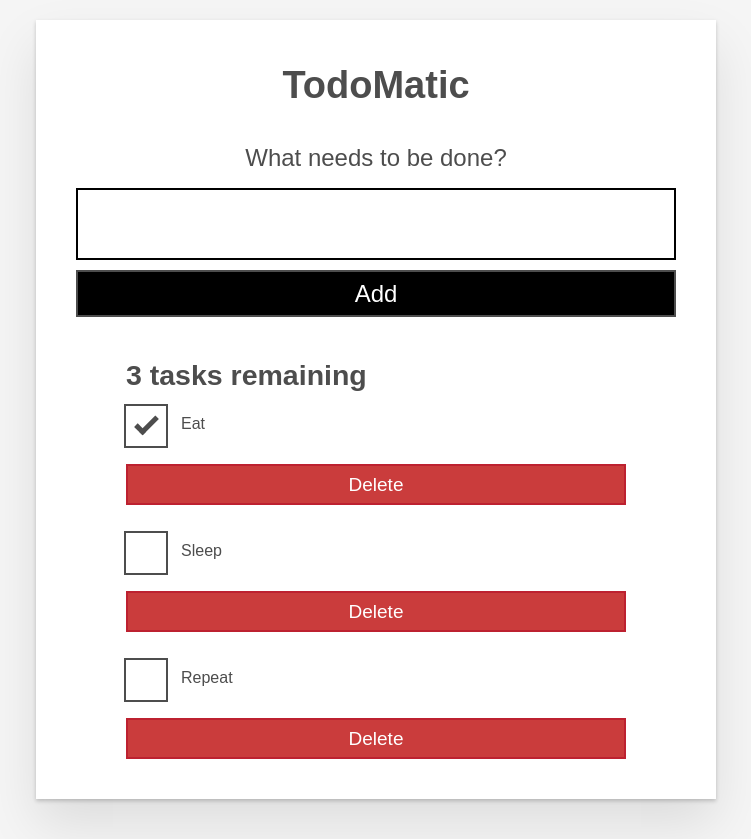
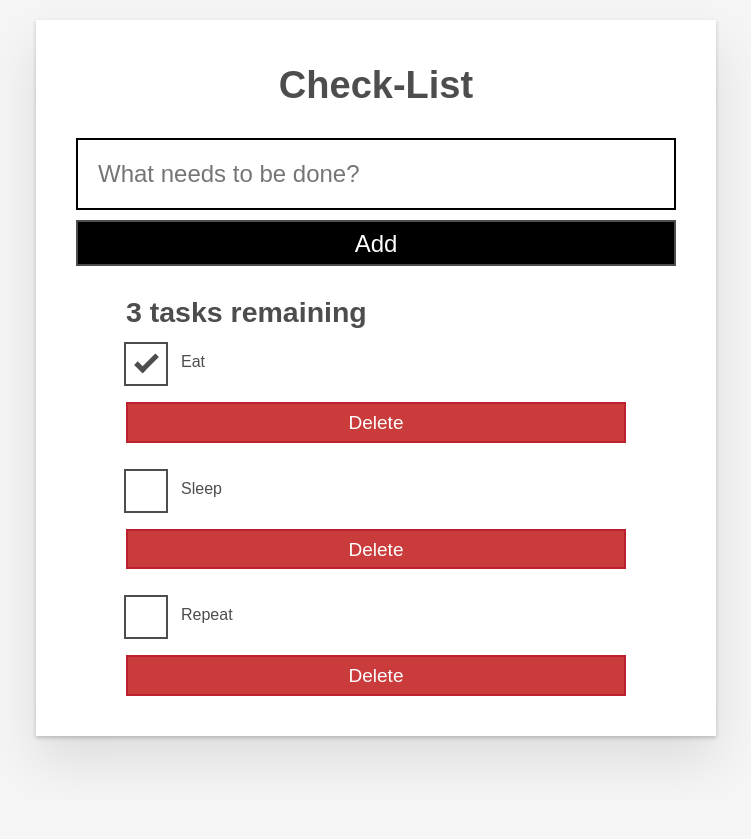
Before and after one commit to Gyeongwon-Gim/todo-react, a React (Create React App) app: page / in a window 1280 px wide. Shown: the whole page, without its empty margins (264-1015 px from the left). After the commit the page ends 800 px from the top, so only its background shows below. Built offline with nearby package versions, Linux system fonts and the light colour scheme.

Commit message:
FilterButton Component removal

```diff
--- a/src/App.js
+++ b/src/App.js
@@ -1,12 +1,7 @@
 import Todo from "./components/Todo";
 import Form from "./components/Form";
-import FilterButton from "./components/FilterButton";
 import React, { useState } from "react";
 import { nanoid } from "nanoid";
-
-
-// error roWkwmdsksek
-// FIXME:takeList 출력이 안됨. 비동기...?
 
 function App(props) {
   const [tasks, setTasks] = useState(props.tasks);
@@ -46,13 +41,13 @@ function App(props) {
 
   return (
     <div className="todoapp stack-large">
-      <h1>TodoMatic</h1>
+      <h1>Check-List</h1>
       <Form addTask = {addTask} />
-      <div className="filters btn-group stack-exception">
-        {/* <FilterButton />
+      {/* <div className="filters btn-group stack-exception">
         <FilterButton />
-        <FilterButton /> */ }
-      </div>
+        <FilterButton />
+        <FilterButton />
+      </div> */}
       <h2 id="list-heading">{headingText}</h2>
       <ul
         role="list"
--- a/src/components/Form.js
+++ b/src/components/Form.js
@@ -17,9 +17,6 @@ export default function Form(props) {
   return(
       <form onSubmit={handleSubmit}>
         <h2 className="label-wrapper">
-          <label htmlFor="new-todo-input" className="label__lg">
-            What needs to be done?
-          </label>
         </h2>
         <input
           type="text"
@@ -29,6 +26,7 @@ export default function Form(props) {
           autoComplete="off"
           value={name}
           onChange={handleChange}
+          placeholder="What needs to be done?"
         />
         <button type="submit" className="btn btn__primary btn__lg">
           Add
```
